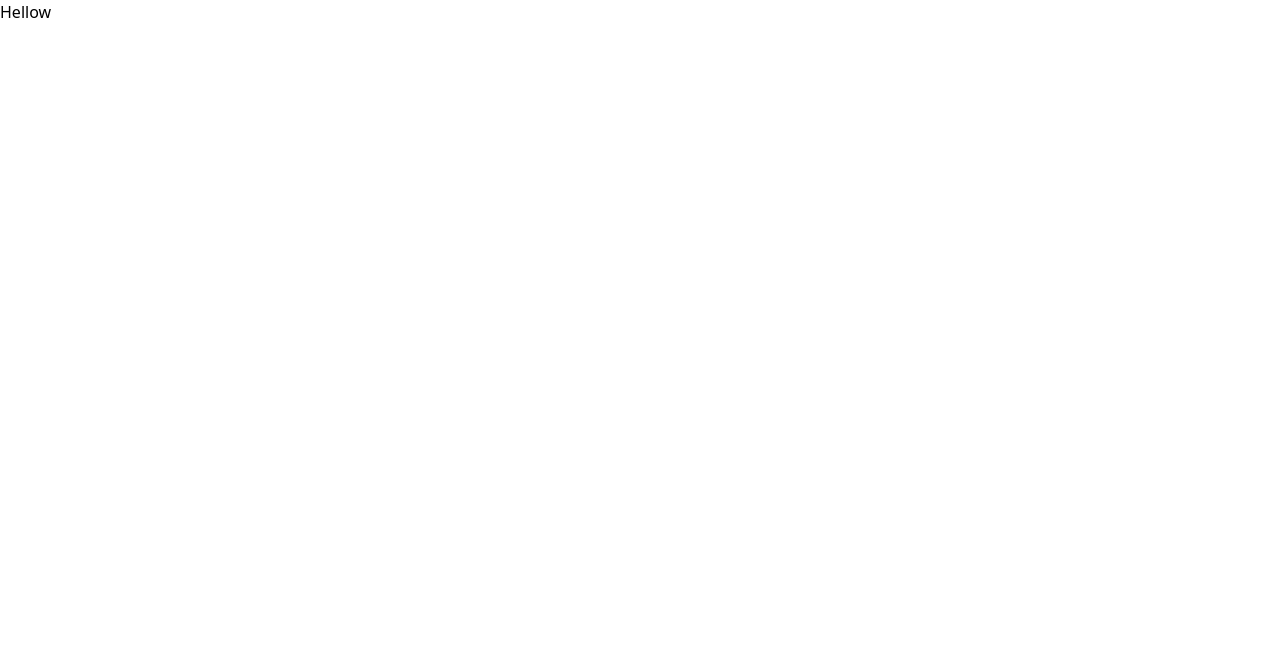
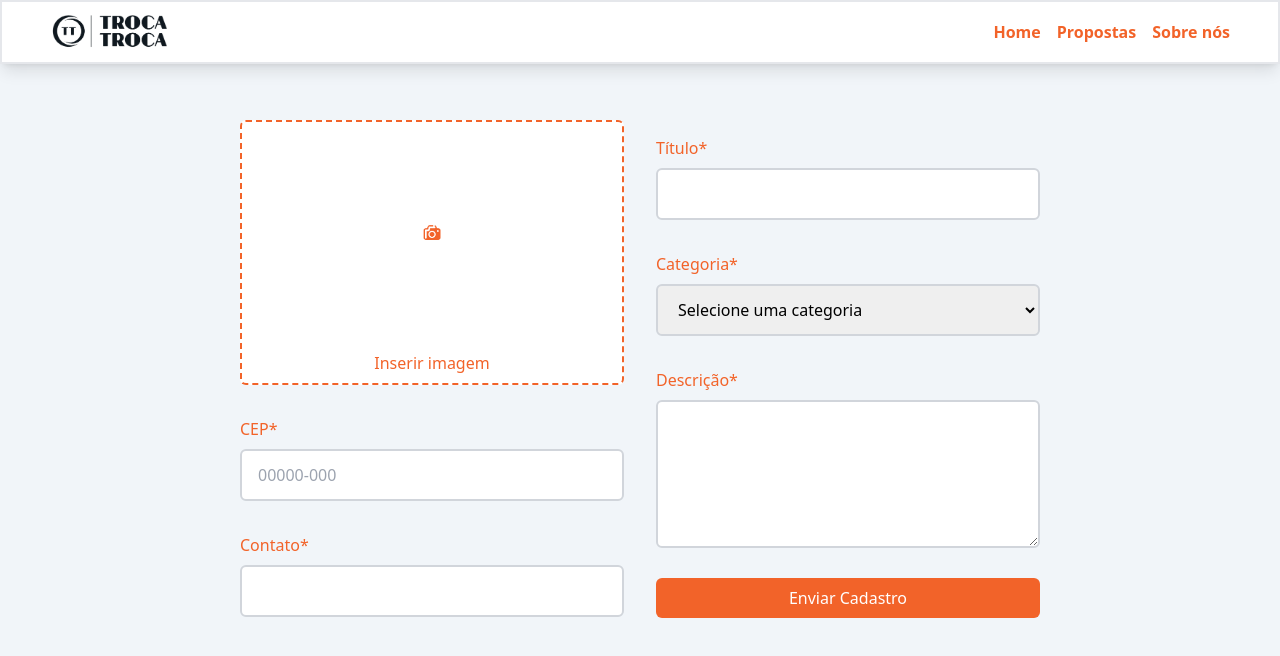
Before and after one commit to brugabi/Troca-Troca, a Next.js app in the folder sistemadetroca-front/: page /home/newpost in a window 1280 px wide. Shown: the top 656 px of the page. Built offline with nearby package versions, Linux system fonts and the light colour scheme.

Commit message:
Adicionando estrutura da nova pagina de criar anuncio de troca, ainda não esta completa

```diff
--- a/sistemadetroca-front/app/home/newpost/page.js
+++ b/sistemadetroca-front/app/home/newpost/page.js
@@ -1,7 +1,15 @@
+// pages/page.js
+import React from 'react';
+import SimpleNavbar from '@components/SimpleNavbar';
+import CreateExchange from '@components/CreateExchange';
 
-
-export default function NewPost(){
-    return(
-        <h1>Hellow</h1>
-    );
+export default function NewPost() {
+  return (
+    <div className="flex flex-col min-h-screen bg-slate-100">
+      <SimpleNavbar />
+      <div className="flex flex-1 justify-center p-4">
+        <CreateExchange />
+      </div>
+    </div>
+  );
 }
--- /dev/null
+++ b/sistemadetroca-front/components/CreateExchange.js
@@ -0,0 +1,65 @@
+// components/CreateExchange.js
+import React from 'react';
+
+const CreateExchange = () => {
+  return (
+    <div className='pt-10 flex justify-center'>
+      <div className="w-full max-w-4xl">
+        <div className="flex justify-center space-x-8">
+          {/* Coluna da esquerda */}
+          <div className="flex flex-col items-center w-1/2">
+            {/* Quadrado de inserir imagem */}
+            <div className="flex flex-col items-center border-2 border-dashed border-[#F26329] rounded-md bg-white w-96 p-2 mb-4">
+              <img src="/icons/adicionar-imagem.svg" alt="Imagem de exemplo" className="object-cover w-full h-full" />
+              <span className="text-[#F26329] mt-4 block">Inserir imagem</span>
+            </div>
+
+            {/* Formulário para CEP */}
+            <form className="w-96 mb-4">
+              <label htmlFor="cep" className="text-[#F26329] mt-4 mb-2 block">CEP*</label>
+              <input type="text" id="cep" name="cep" placeholder='00000-000' className="border-2 border-gray-300 rounded-md px-4 py-3 w-full focus:outline-none focus:border-[#F26329]" />
+            </form>
+
+            {/* Formulário para contato */}
+            <form className="w-96">
+              <label htmlFor="contato" className="text-[#F26329] mt-4 mb-2 block">Contato*</label>
+              <input type="text" id="contato" name="contato" className="border-2 border-gray-300 rounded-md px-4 py-3 w-full focus:outline-none focus:border-[#F26329]" />
+            </form>
+          </div>
+
+          {/* Coluna da direita */}
+          <div className="flex flex-col items-center w-1/2">
+            {/* Formulário para título */}
+            <form className="w-96 mb-4">
+              <label htmlFor="titulo" className="text-[#F26329] mt-4 mb-2 block">Título*</label>
+              <input type="text" id="titulo" name="titulo" className="border-2 border-gray-300 rounded-md px-4 py-3 w-full focus:outline-none focus:border-[#F26329]" />
+            </form>
+
+            {/* Formulário para categorias */}
+            <form className="w-96 mb-4">
+              <label htmlFor="categoria" className="text-[#F26329] mt-4 mb-2 block">Categoria*</label>
+              <select id="categoria" name="categoria" className="border-2 border-gray-300 rounded-md px-4 py-3 w-full focus:outline-none focus:border-[#F26329]">
+                <option value="">Selecione uma categoria</option>
+                <option value="livros">Livros</option>
+                <option value="jogos">Jogos</option>
+                <option value="acessorios">Acessórios</option>
+                {/* Adicione mais categorias conforme necessário */}
+              </select>
+            </form>
+
+            {/* Formulário para descrição */}
+            <form className="w-96 mb-4">
+              <label htmlFor="descricao" className="text-[#F26329] mt-4 mb-2 block">Descrição*</label>
+              <textarea id="descricao" name="descricao" rows="5" className="border-2 border-gray-300 rounded-md px-4 py-3 w-full focus:outline-none focus:border-[#F26329]" />
+            </form>
+
+            {/* Botão de envio */}
+            <button className="bg-[#F26329] text-white px-4 py-2 rounded-md w-full mt-2">Enviar Cadastro</button>
+          </div>
+        </div>
+      </div>
+    </div>
+  );
+}
+
+export default CreateExchange;
--- /dev/null
+++ b/sistemadetroca-front/components/SampleCard.js
@@ -0,0 +1,30 @@
+import Image from 'next/image';
+import Link from 'next/link';
+
+const SampleCard = () => {
+    const post = {
+        id: 1,
+        image: "https://via.placeholder.com/400x200",
+        title: "Livro Frontend",
+        description: "livro de frontend seminovo ...",
+        userAvatar: "https://via.placeholder.com/30",
+        username: "@usuario1",
+    };
+
+    return (
+        <div className="bg-white shadow-md rounded-md overflow-hidden mb-4 w-96">
+            <Image src={post.image} width={400} height={200} className="w-full h-auto" alt={post.title} />
+            <div className="p-4">
+                <h2 className="text-lg font-bold">{post.title}</h2>
+                <p className="text-gray-600">{post.description}</p>
+                <Link href="#" className="text-blue-600 hover:underline">Ver detalhes</Link>
+                <div className="flex items-center mt-2">
+                    <Image src={post.userAvatar} width={30} height={30} className="rounded-full" alt={post.username} />
+                    <span className="ml-2 text-gray-600">{post.username}</span>
+                </div>
+            </div>
+        </div>
+    );
+};
+
+export default SampleCard;
--- /dev/null
+++ b/sistemadetroca-front/components/SimpleNavbar.js
@@ -0,0 +1,22 @@
+// components/SimpleNavbar.js
+import Image from "next/image";
+import Link from 'next/link';
+
+const SimpleNavbar = () => {
+    return (
+        <div className="flex items-center w-full h-[4rem] shadow-lg border-2 border-opacity-1 px-[3rem] bg-white">
+            <div className="flex justify-start items-center w-[50%]">
+                <Image src="/image/troca-logo.png" alt="Logo" width={120} height={64} />
+            </div>
+            <div className="flex w-[50%] justify-end">
+                <nav className="flex gap-4">
+                    <Link href="/home" className="highlighted-links hover:underline">Home</Link>
+                    <Link href="/proposals" className="highlighted-links hover:underline">Propostas</Link>
+                    <Link href="/about" className="highlighted-links hover:underline">Sobre nós</Link>
+                </nav>
+            </div>
+        </div>
+    );
+};
+
+export default SimpleNavbar;
```
Also changed, not shown: sistemadetroca-front/public/icons/adicionar-imagem.svg (added), sistemadetroca-front/public/image/adicionar-imagem.png (added).
